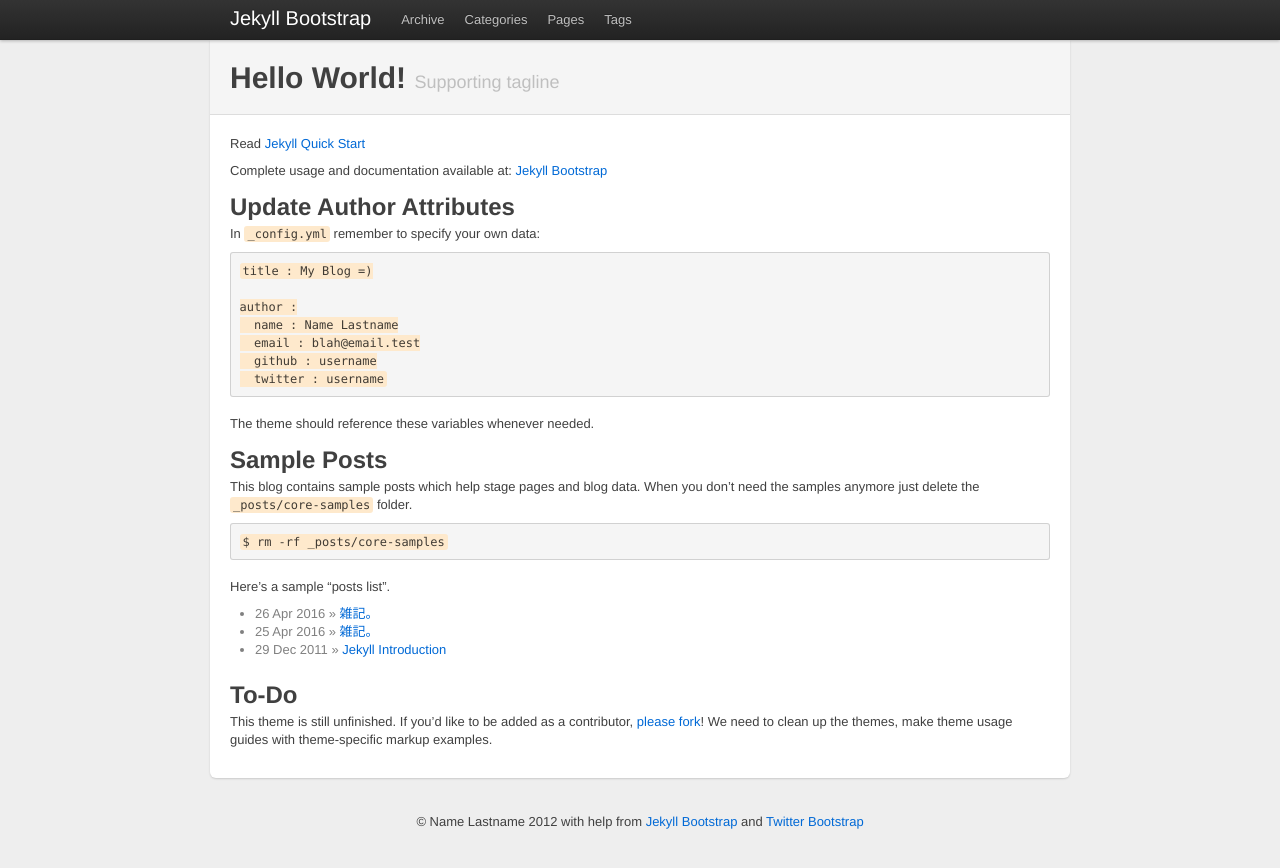
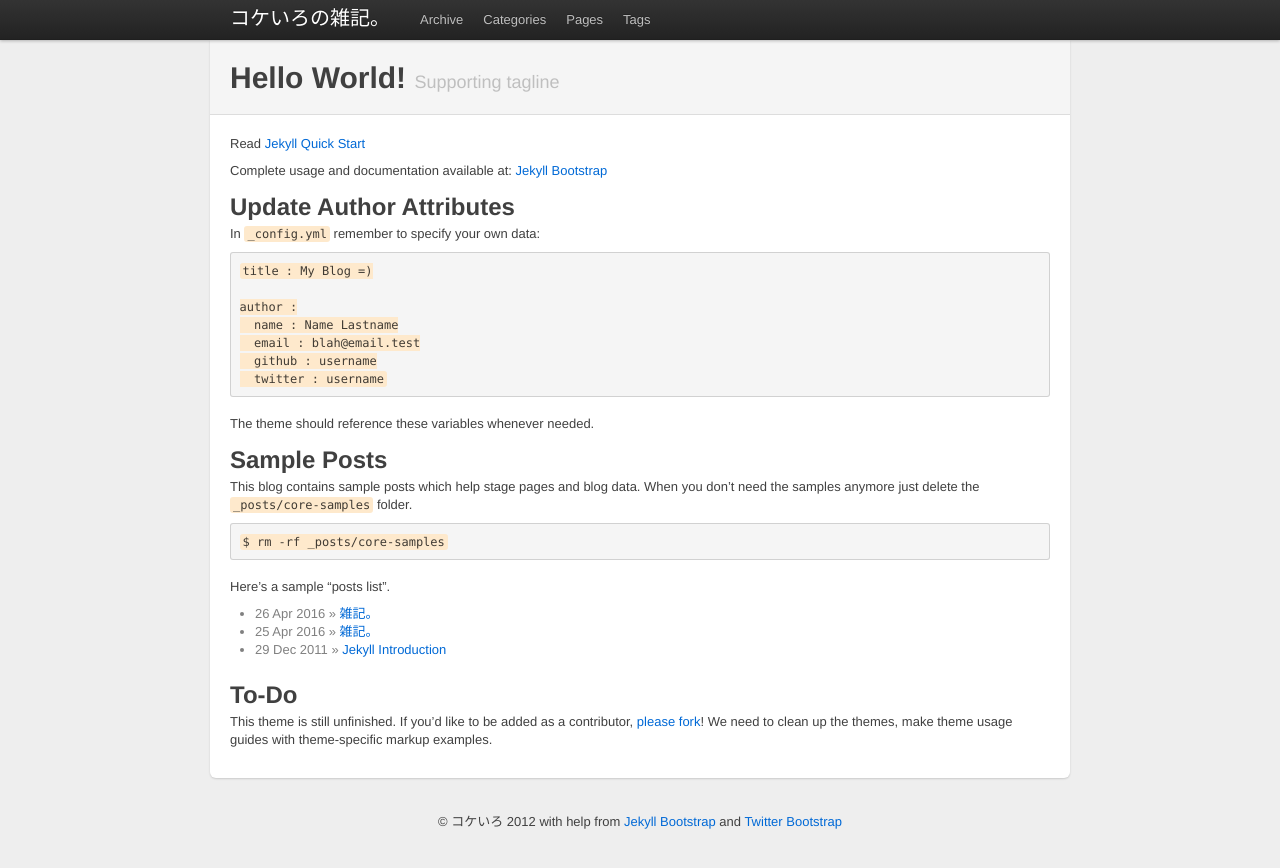
Before and after one commit to kokeiro001/kokeiro001.github.io, a Jekyll site: the page built from index.md, in a window 1280 px wide. Shown: the top 868 px of the page. Built offline with Jekyll 4.4.1, drawn with Linux system fonts in a browser that asks for light colours.

Commit message:
サイト全体の基本情報を編集した

```diff
--- a/_config.yml
+++ b/_config.yml
@@ -8,14 +8,14 @@
 # Themes are encouraged to use these universal variables
 # so be sure to set them if your theme uses them.
 #
-title : Jekyll Bootstrap
-tagline: Site Tagline
+title : コケいろの雑記。
+tagline: プログラミングとエロゲと酒と格ゲーが好き
 author :
-  name : Name Lastname
-  email : blah@email.test
-  github : username
-  twitter : username
-  feedburner : feedname
+  name : コケいろ
+  email : kokeiro.ssbm.001@gmail.com
+  github : kokeiro001
+  twitter : kokeiro0_001
+  feedburner : コケいろの雑記。
 
 # The production_url is only used when full-domain names are needed
 # such as sitemap.txt
@@ -25,7 +25,7 @@
 # Else if you are pushing to username.github.io, replace with your username.
 # Finally if you are pushing to a GitHub project page, include the project name at the end.
 #
-production_url : http://username.github.io
+production_url : http://kokeiro001.github.io
 
 gems: ["jekyll-sitemap"]
 
```
